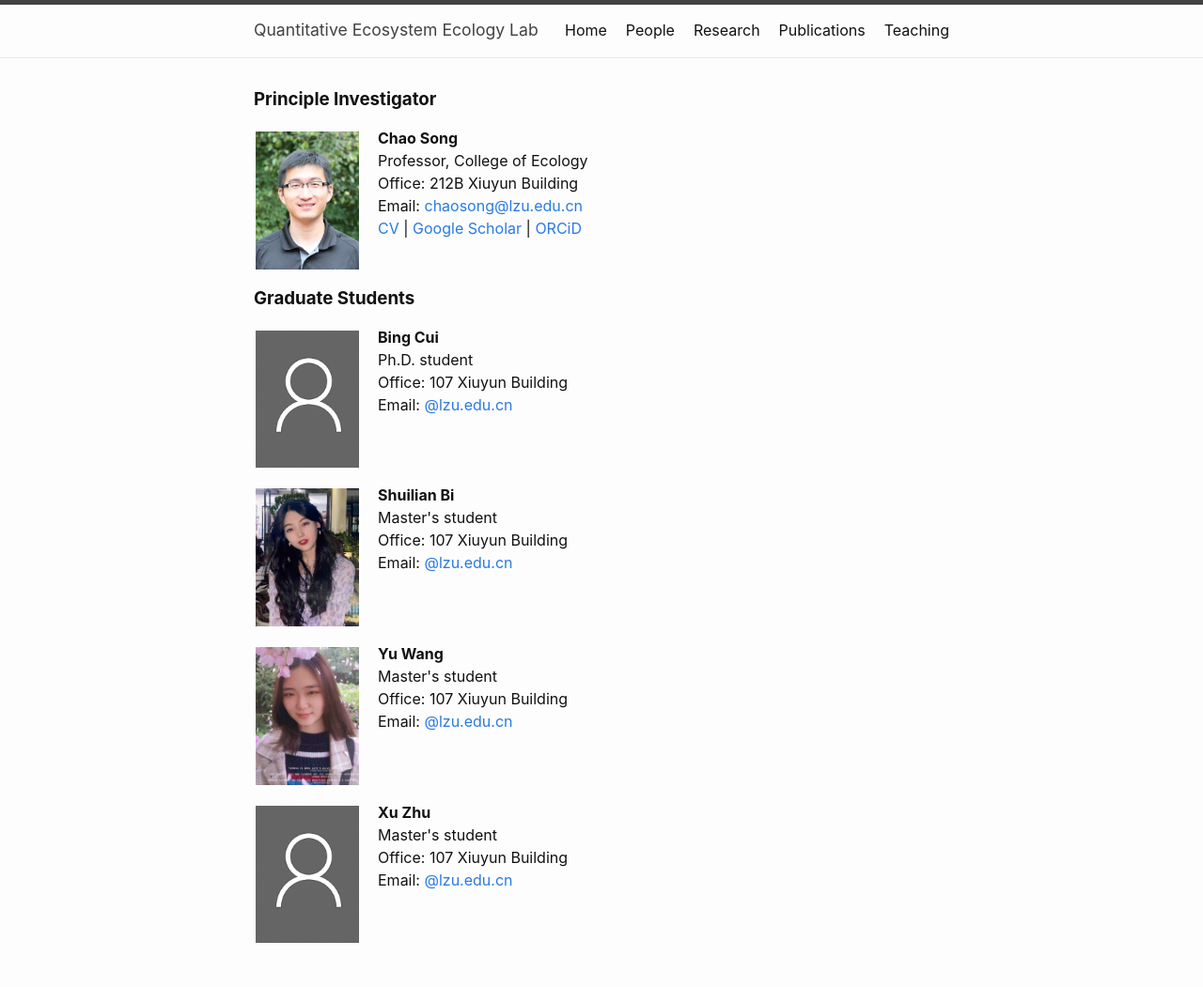
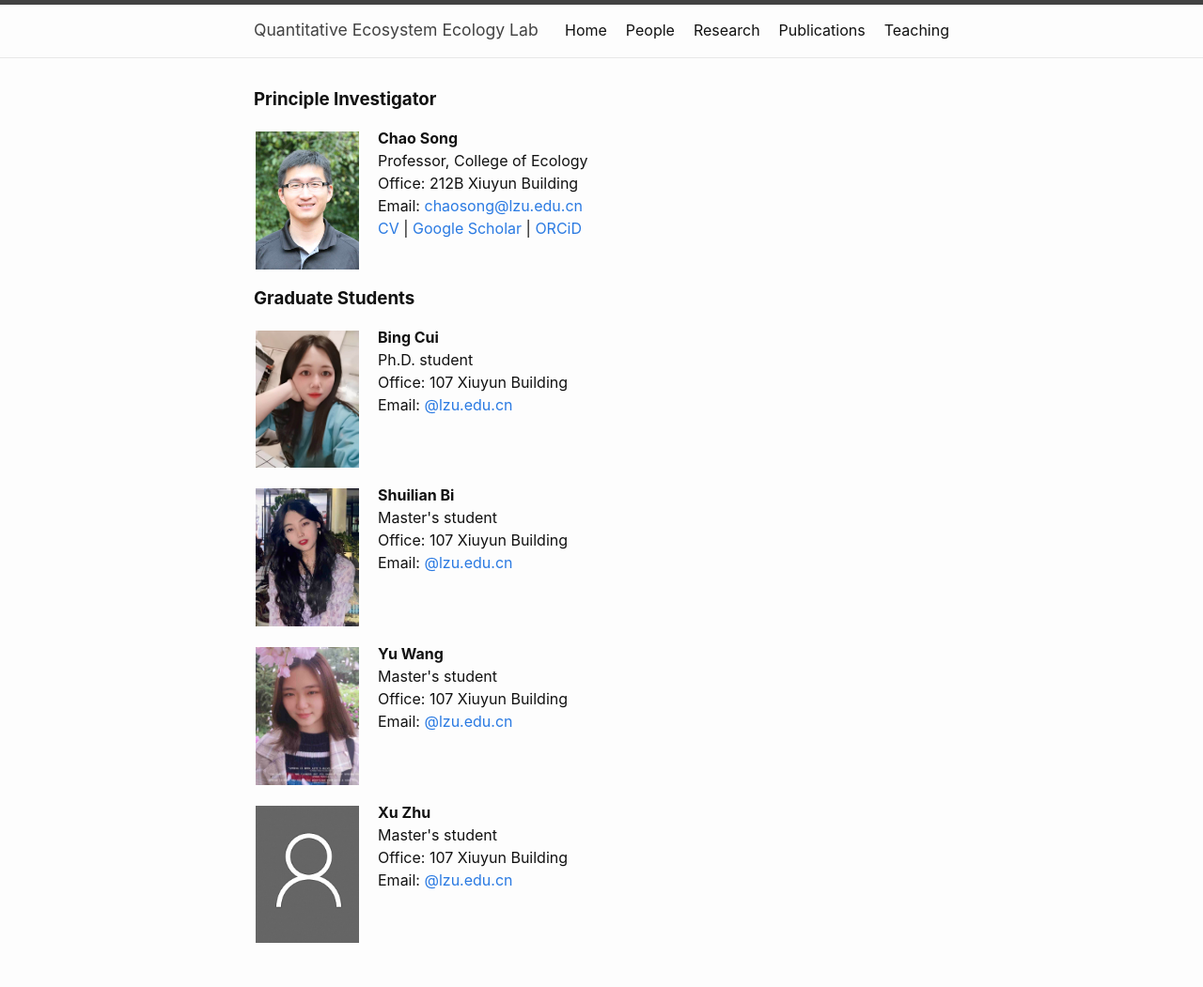
Before and after one commit to chaosonglab/chaosonglab.github.io, a Jekyll site: the page built from people.md, in a window 1280 px wide. Shown: the whole page at 94% size. Built offline with Jekyll 4.4.1, drawn with Linux system fonts in a browser that asks for light colours.

Commit message:
Update people.md

```diff
--- a/people.md
+++ b/people.md
@@ -17,7 +17,7 @@ Email: <a href="mailto: chaosong@lzu.edu.cn">chaosong@lzu.edu.cn</a><br>
 
 ### **Graduate Students**
 
-<p><img align="left" src="/files/Default_profile.jpg" width="110" style="margin:5px 20px 2px 2px;"/>
+<p><img align="left" src="/files/Cui_profile.jpg" width="110" style="margin:5px 20px 2px 2px;"/>
 
 <b>Bing Cui</b><br>
 Ph.D. student<br>
```
